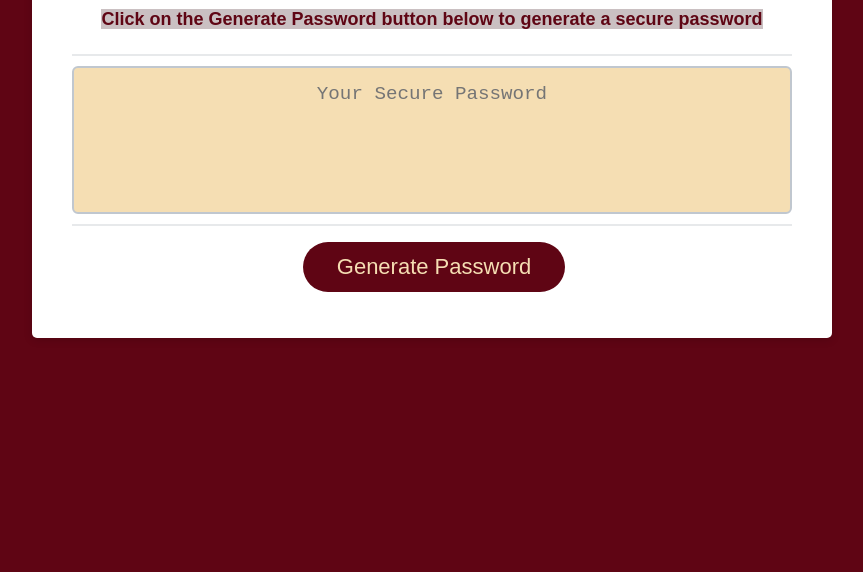
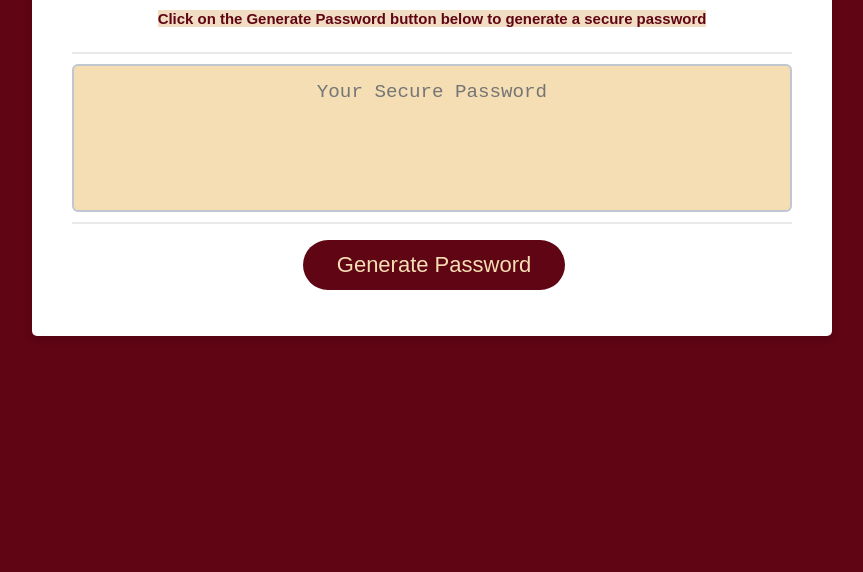
Before and after one commit to sskumar4/RandomPasswordGen, a plain HTML site: page index.html in a window 1280 px wide. Shown: the part 228-800 px from the top of the page, without its empty margins (208-1071 px from the left). Drawn offline with Linux system fonts and the light colour scheme.

Commit message:
updated color for the highlighted text

```diff
--- a/index.html
+++ b/index.html
@@ -15,7 +15,7 @@
       <div class="card">
         <div class="card-header">
           <h2>Generate a Password</h2>
-          <h4 style="text-align: center"><mark>Click on the Generate Password button below to generate a secure password</mark></h4>
+          <h5 style="text-align: center"><mark>Click on the Generate Password button below to generate a secure password</mark></h5>
         </div>
         <div class="card-body">
           <textarea
--- a/style.css
+++ b/style.css
@@ -28,7 +28,7 @@ h1{
 }
 
 mark{
-  background-color:#cac0c2;
+  background-color:rgb(241, 221, 195);
   color: #5f0514;
 }
 
```
